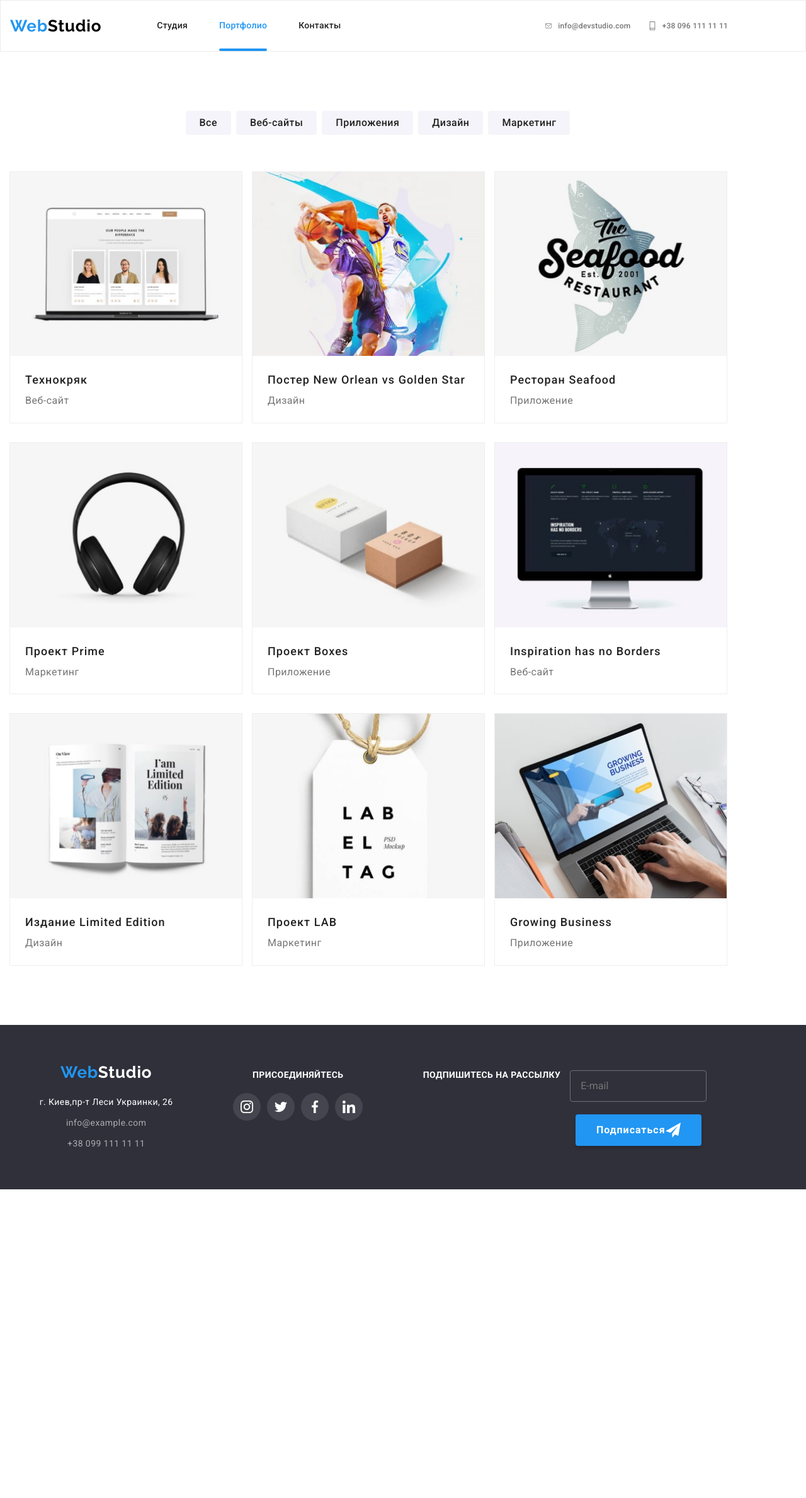
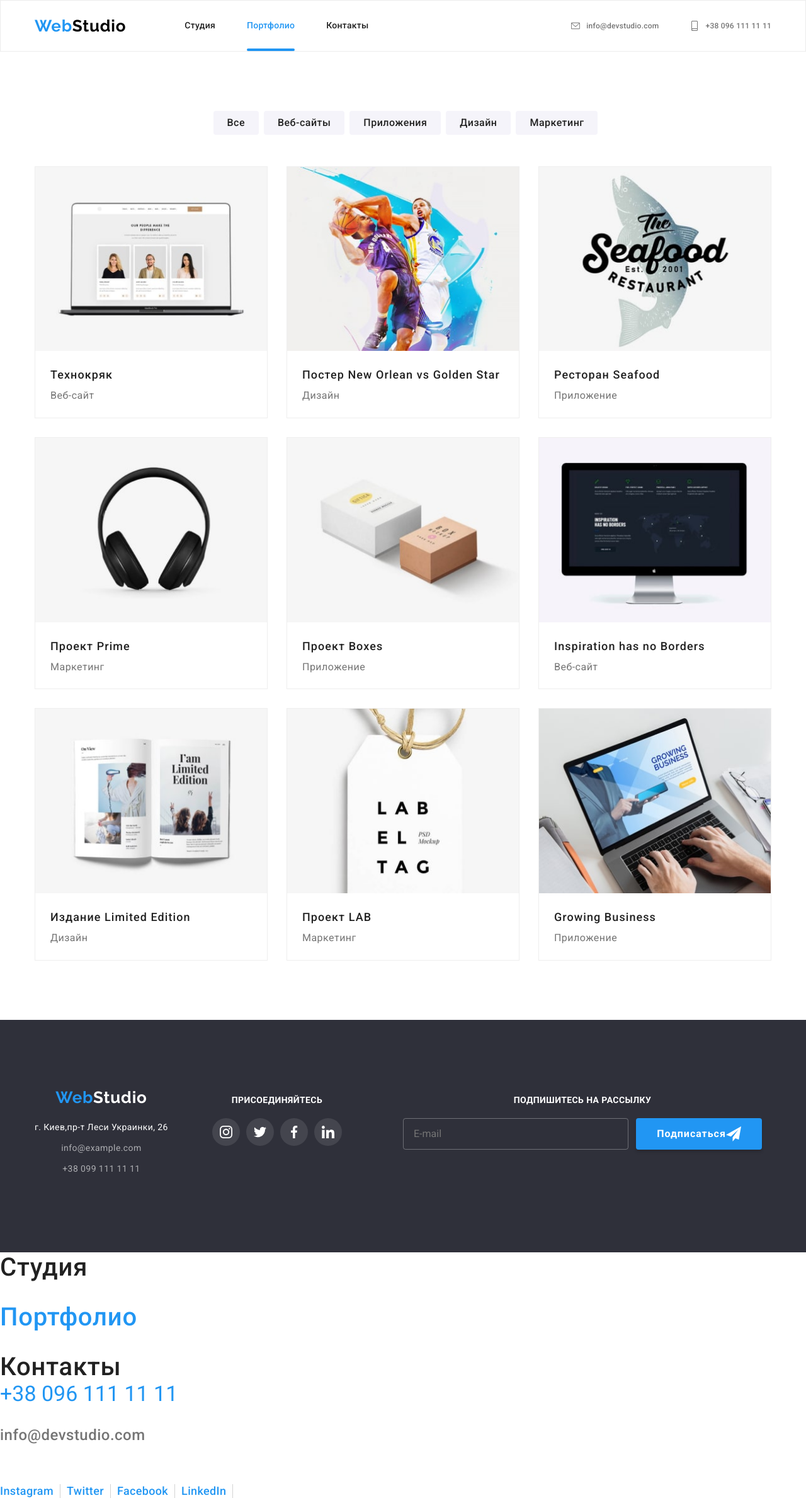
Before and after one commit to nina-strizhachenko/goit-markup-hw-08, a plain HTML site: page portfolio.html in a window 1280 px wide. Shown: the whole page at 63% size. Before the commit the page ends 1888 px from the top, so only its background shows below. Drawn offline with nearby package versions, Linux system fonts and the light colour scheme.

Commit message:
dz-08-pravki-2

```diff
--- a/portfolio.html
+++ b/portfolio.html
@@ -19,7 +19,7 @@
 </head>
 
 <body>
-    <header class="header--border">
+    <header class="header header--border">
         <div class="container  header__container is-open">
             <a class="logo link" href="WebStudio"> <span class="logo__web">Web</span><span>Studio</span></a>
             <button class="menu-toggle js-open-menu" aria-expanded="false" aria-controls="mobile-menu">
@@ -34,58 +34,18 @@
                     <li class="nav-list__item"><a href="" class="nav-list__link link">Контакты</a></li>
                 </ul>
             </nav>
-            <ul class="contacts list">
-                <li class="contacts__item"><a class="contacts__link link" href="mailto:info@devstudio.com"><svg
-                            class="contacts__icon" width="16" height="16">
+            <ul class="header-contacts list">
+                <li class="header-contacts__item"><a class="header-contacts__link link"
+                        href="mailto:info@devstudio.com"><svg class="header-contacts__icon" width="16" height="16">
                             <use href="./images/icons.svg#icon-envelope"></use>
                         </svg>info@devstudio.com</a></li>
-                <li class="contacts__item"><a class="contacts__link link" href="tel:+380961111111"><svg
-                            class="contacts__icon" width="16" height="16">
+                <li class="header-contacts__item"><a class="header-contacts__link link" href="tel:+380961111111"><svg
+                            class="header-contacts__icon" width="16" height="16">
                             <use href="./images/icons.svg#icon-smartphone"></use>
                         </svg>+38 096 111 11
                         11</a></li>
             </ul>
         </div>
-        <div class="menu-container js-menu-container " id="mobile-menu">
-            <button class="menu-toggle js-close-menu">
-                <svg class="menu-toggle__icon" width="40" height="40" aria-label="Переключатель мобильного меню">
-                    <use class="icon-close" href="./images/icons.svg#icon-close"></use>
-                </svg></button>
-            <nav class="header__menu">
-                <ul class="menu-list list">
-                    <li class="menu-list__item"><a class="menu-list__link menu-list__link--current link"
-                            href="./index.html">Студия</a>
-                    </li>
-                    <li class="menu-list__item"><a href="./portfolio.html" class="menu-list__link link">Портфолио</a>
-                    </li>
-                    <li class="menu-list__item"><a href="" class="menu-list__link link">Контакты</a></li>
-                </ul>
-            </nav>
-            <div class="menu-contacts">
-                <ul class="contacts-list-menu list">
-                    <li class="contacts-list-tel__item"><a class="contacts-list-tel__link link"
-                            href="tel:+380961111111">
-                            +38 096 111 11 11</a></li>
-                    <li class="contacts-list-mail__item"><a class="contacts-list-mail__link link"
-                            href="mailto:info@devstudio.com">info@devstudio.com
-                        </a></li>
-                </ul>
-                <ul class="menu-social list">
-                    <li class="menu-social__item">
-                        <a href="" class="menu-social__link link">Instagram</a>
-                    </li>
-                    <li class="menu-social__item">
-                        <a href="" class="menu-social__link link">Twitter</a>
-                    </li>
-                    <li class="menu-social__item">
-                        <a href="" class="menu-social__link link">Facebook</a>
-                        <span class="menu-social__link--line"></span>
-                    </li>
-                    <li class="menu-social__item">
-                        <a href="" class="menu-social__link link">LinkedIn</a>
-                    </li>
-                </ul>
-            </div>
     </header>
     <main>
         <section class="portfolio section">
@@ -267,7 +227,7 @@
     </main>
     <footer class="footer">
         <div class="container footer__container">
-            <div class="footer__container--wrap">
+            <div class="footer__address">
                 <a class="logo logo--secondary link" href="WebStudio"><span class="logo__web">Web</span><span
                         class="">Studio</span></a>
                 <address class="address">
@@ -287,7 +247,7 @@
                     </ul>
                 </address>
             </div>
-            <div class="footer__container--wrap">
+            <div class="footer__social">
                 <h3 class="footer__title">ПРИСОЕДИНЯЙТЕСЬ</h3>
                 <ul class="social-list list">
                     <li class="social-list__item">
@@ -317,7 +277,7 @@
                     </li>
                 </ul>
             </div>
-            <div class="footer__container--wrap footer__subscribe">
+            <div class="footer__subscribe">
                 <h3 class="footer__title">Подпишитесь на рассылку</h3>
                 <form action="#" class="subscribe">
                     <input type="text" name="mailing-email" class="subscribe__input" id="mailing-email"
@@ -331,6 +291,50 @@
             </div>
         </div>
     </footer>
+
+    <div class="menu-container js-menu-container " id="mobile-menu">
+        <button class="menu-toggle js-close-menu">
+            <svg class="menu-toggle__icon" width="40" height="40" aria-label="Переключатель мобильного меню">
+                <use class="icon-close" href="./images/icons.svg#icon-close"></use>
+            </svg></button>
+        <nav>
+            <ul class="menu-list list">
+                <li class="menu-list__item"><a class="menu-list__link  link" href="./index.html">Студия</a>
+                </li>
+                <li class="menu-list__item"><a class="menu-list__link menu-list__link--current link"
+                        href="./portfolio.html">Портфолио</a>
+                </li>
+                <li class="menu-list__item"><a href="" class="menu-list__link link">Контакты</a></li>
+            </ul>
+        </nav>
+        <div class="menu-contacts">
+            <ul class="contacts list">
+                <li class="contacts__item"><a
+                        class="contacts__link contacts__link--big-size contacts__link--accent-color link"
+                        href="tel:+380961111111">
+                        +38 096 111 11 11</a></li>
+                <li class="contacts__item"><a class="contacts__link contacts__link--medium-size link"
+                        href="mailto:info@devstudio.com">info@devstudio.com
+                    </a></li>
+            </ul>
+            <ul class="social-text-links list">
+                <li class="social-text-links__item">
+                    <a href="" class="social-text-links__link link">Instagram</a>
+                </li>
+                <li class="social-text-links__item">
+                    <a href="" class="social-text-links__link link">Twitter</a>
+                </li>
+                <li class="social-text-links__item">
+                    <a href="" class="social-text-links__link link">Facebook</a>
+                    <span class="social-text-links__link--line"></span>
+                </li>
+                <li class="social-text-links__item">
+                    <a href="" class="social-text-links__link link">LinkedIn</a>
+                </li>
+            </ul>
+        </div>
+    </div>
+
     <script defer src="https://cdnjs.cloudflare.com/ajax/libs/body-scroll-lock/3.1.5/bodyScrollLock.min.js"
         integrity="sha512-HowizSDbQl7UPEAsPnvJHlQsnBmU2YMrv7KkTBulTLEGz9chfBoWYyZJL+MUO6p/yBuuMO/8jI7O29YRZ2uBlA=="
         crossorigin="anonymous"></script>
--- a/sass/components/_backdrop-modal.scss
+++ b/sass/components/_backdrop-modal.scss
@@ -15,7 +15,7 @@
 }
 
 .modal {
-  width: 98%;
+  width: 100%;
   max-height: 100vh;
   padding: 40px;
   background-color: $primary-bgr-color;
@@ -24,10 +24,8 @@
   transform: scale(1);
   transition: transform $transition-cubic;
 }
-@media screen and (min-width: 320px) {
+@media screen and (max-width: 480px) {
   .modal {
-    width: 100%;
-    max-width: 450px;
     overflow-y: auto;
   }
 }
--- a/sass/components/_contacts.scss
+++ b/sass/components/_contacts.scss
@@ -1,91 +1,96 @@
-.contacts {
-  @extend %d-flex;
+.header-contacts {
   margin-left: auto;
 }
 
-@media screen and (min-width: 768px) {
-  .contacts {
-    display: block;
-    flex-direction: column-reverse;
-  }
-}
-
-@media screen and (max-width: 767px) {
-  .contacts {
+@media screen and (max-width: 768px) {
+  .header-contacts {
     display: none;
   }
 }
 
 @media screen and (min-width: 1200px) {
-  .contacts {
-    display: flex;
+  .header-contacts {
     flex-direction: row;
     align-items: center;
     margin-left: auto;
+    display: flex;
   }
 }
-.contacts__link {
-  font-style: normal;
-  @include font(500, 14px, 1.14, 0.02em);
+.header-contacts__link {
+  font-weight: 500;
+  font-size: 12px;
+  line-height: 1.17;
+  letter-spacing: 0.02em;
   color: $primary-shade-2-text-color;
-  padding: 32px 0;
   transition: color $transition-cubic;
-  @extend %d-flex;
+  display: flex;
+  align-items: center;
 }
-@media screen and (min-width: 768px) {
-  .contacts__link {
-    padding: 0;
-    @include font(500, 12px, 1.17, 0.02em);
+// @media screen and (min-width: 768px) {
+//   .header-contacts__link {
+//     padding: 0;
+//   }
+// }
+// .header-contacts__link {
+//   @include font(500, 12px, 1.17, 0.02em);
+// }
+
+@media screen and (min-width: 320px) {
+  .contacts__item:not(:last-child) {
+    margin-bottom: 32px;
   }
 }
 
 @media screen and (min-width: 768px) {
-  .contacts__item:not(:last-child) {
+  .header-contacts__item:not(:last-child) {
     margin-bottom: 10px;
   }
 }
 
 @media screen and (min-width: 1200px) {
-  .contacts__item:not(:last-child) {
+  .header-contacts__item:not(:last-child) {
     margin-bottom: 0;
-  }
-}
-.contacts__item {
-  @extend %d-flex;
-  align-items: center;
-  justify-content: center;
-  &:not(:last-child) {
     margin-right: 50px;
   }
 }
-
-@media screen and (min-width: 768px) {
-  .contacts__item:not(:last-child) {
-    margin-right: 0;
-    align-items: center;
+.contacts__link--big-size {
+  font-size: 27px;
+}
+@media screen and (min-width: 480px) {
+  .contacts__link--big-size {
+    font-size: 34px;
   }
 }
-@media screen and (min-width: 1200px) {
-  .contacts__item:last-child {
-    margin-right: 30px;
-    margin-left: 30px;
-  }
+
+.contacts__link--medium-size {
+  font-size: 24px;
+  font-weight: 500;
+  line-height: 28px;
+  letter-spacing: 0.02em;
+  color: $primary-shade-2-text-color;
 }
-.contacts__link:hover,
-.contacts__link:focus {
+.contacts__link--accent-color {
   color: $accent-color;
 }
 
-.contacts__icon {
+@media screen and (min-width: 1200px) {
+  .header-contacts__item {
+    display: flex;
+  }
+}
+
+.header-contacts__link:hover,
+.header-contacts__link:focus {
+  color: $accent-color;
+}
+
+.header-contacts__icon {
   margin-right: 10px;
   & {
     fill: currentColor;
   }
 }
-@media screen and (min-width: 768px) {
-  .contacts__icon {
-    width: 10px;
-    height: 14px;
-    align-items: center;
-  }
+
+.header-contacts__icon {
+  width: 14px;
 }
--- a/sass/components/_container.scss
+++ b/sass/components/_container.scss
@@ -1,8 +1,6 @@
-@media screen and (min-width: 320px) {
-  .container {
-    padding-left: 15px;
-    padding-right: 15px;
-  }
+.container {
+  padding: 0 15px;
+  margin: 0 auto;
 }
 
 @media screen and (min-width: 768px) {
--- a/sass/components/_filter.scss
+++ b/sass/components/_filter.scss
@@ -1,38 +1,26 @@
 .filter {
   display: flex;
-  justify-content: center;
-  margin-bottom: 50px;
+  flex-wrap: wrap;
+  margin: -8px;
+  margin-bottom: 32px;
 }
 
-@media screen and (min-width: 320px) {
-  .filter {
-    justify-content: flex-start;
-    flex-wrap: wrap;
-    margin: -8px;
-  }
-}
 @media screen and (min-width: 768px) {
   .filter {
     justify-content: center;
-    margin-bottom: 30px;
+    margin-bottom: 22px;
   }
 }
 
 @media screen and (min-width: 1200px) {
   .filter {
     justify-content: center;
-    margin-bottom: 50px;
+    margin-bottom: 42px;
   }
 }
 
-.filter__item:not(:last-child) {
-  margin-right: 8px;
-  @media screen and (min-width: 320px) {
-    margin-right: 0;
+@media screen and (min-width: 320px) {
+  .filter__item {
+    margin: 8px 0 8px 8px;
   }
 }
-@media screen and (min-width: 320px) {
-  .filter__item {
-    margin: 8px;
-  }
-}
--- a/sass/components/_footer.scss
+++ b/sass/components/_footer.scss
@@ -10,7 +10,6 @@
   text-transform: uppercase;
   color: $secondary-text-color;
   margin-bottom: 12px;
-  text-align: center;
 }
 
 @media screen and (min-width: 320px) {
@@ -20,12 +19,50 @@
   }
 }
 
+@media screen and (min-width: 768px) {
+  .footer__address {
+    width: 50%;
+  }
+}
+@media screen and (min-width: 1200px) {
+  .footer__address {
+    width: auto;
+  }
+}
 @media screen and (min-width: 320px) {
-  .footer__container--wrap {
-    text-align: center;
+  .footer__address {
     margin-bottom: 60px;
   }
 }
+@media screen and (min-width: 768px) {
+  .footer__social {
+    width: 50%;
+  }
+}
+
+@media screen and (min-width: 1200px) {
+  .footer__social {
+    width: auto;
+    margin-left: 70px;
+  }
+}
+
+@media screen and (min-width: 320px) {
+  .footer__social {
+    margin-bottom: 60px;
+  }
+}
+.footer__subscribe {
+  width: 100%;
+  margin-top: 0;
+}
+@media screen and (min-width: 1200px) {
+  .footer__subscribe {
+    width: auto;
+    margin-left: auto;
+  }
+}
+
 @media screen and (min-width: 320px) {
   .footer__title {
     justify-content: center;
@@ -38,35 +75,11 @@
     display: flex;
     align-items: baseline;
     flex-wrap: wrap;
-    justify-content: space-around;
-  }
-}
-
-@media screen and (min-width: 768px) {
-  .footer__container--wrap {
-    margin-bottom: 0;
   }
 }
 
 @media screen and (min-width: 768px) {
   .footer__subscribe {
-    display: flex;
-    flex-wrap: wrap;
-    text-align: center;
-    justify-content: center;
     margin-top: 60px;
   }
 }
-@media screen and (min-width: 1200px) {
-  .footer__subscribe {
-    display: flex;
-    text-align: center;
-    justify-content: center;
-    margin-top: 0;
-  }
-}
-@media screen and (min-width: 1200px) {
-  .footer__title {
-    font-weight: 700px;
-  }
-}
--- a/sass/components/_header.scss
+++ b/sass/components/_header.scss
@@ -5,30 +5,20 @@
 
 .header__nav {
   margin-left: 93px;
-  @media screen and (min-width: 768px) {
-    margin-left: 88px;
+}
+@media screen and (max-width: 767px) {
+  .header__nav {
+    display: none;
   }
 }
 
 .header--border {
   border: 1px solid $border-header-color;
-  @media screen and (min-width: 320px) {
-    padding: 16px 0;
-  }
-  @media screen and (min-width: 1200px) {
-    padding: 0;
-  }
 }
 
-@media screen and (min-width: 320px) {
+@media screen and (max-width: 767px) {
   .header {
     padding: 16px 0;
-  }
-}
-
-@media screen and (min-width: 767px) {
-  .header {
-    padding: 0;
   }
 }
 
--- a/sass/components/_mobile-menu.scss
+++ b/sass/components/_mobile-menu.scss
@@ -1,6 +1,6 @@
 .menu-toggle {
-  min-height: 40px;
-  min-width: 40px;
+  height: 40px;
+  width: 40px;
   position: absolute;
   top: 10px;
   right: 15px;
@@ -18,9 +18,17 @@
     display: none;
   }
 }
+.menu-toggle__icon:hover,
+.menu-toggle__icon:focus {
+  fill: $accent-color;
+  transition: fill $transition-cubic;
+}
 
+@media screen and (max-width: 767px) {
   .menu-container {
     position: fixed;
+    display: flex;
+    flex-direction: column;
     top: 0;
     left: 0;
     width: 100vw;
@@ -28,11 +36,11 @@
     padding: 48px 40px;
     z-index: 999;
     text-align: left;
-  background-color: #fff;
+    background-color: $primary-bgr-color;
     transform: translateX(100%);
     transition: transform $transition-cubic;
   }
-
+}
 .menu-container.is-open {
   transform: translateX(0);
 }
@@ -40,7 +48,7 @@
 .menu-list__link {
   font-weight: 500;
   font-size: 40px;
-  line-height: 47px;
+  line-height: 1.18;
   letter-spacing: 0.02em;
   color: $primary-shade-text-color;
 }
@@ -53,39 +61,28 @@
   margin-bottom: 32px;
 }
 
-.contacts-list-tel__link {
-  font-weight: 500;
-  font-size: 34px;
-  line-height: 40px;
-  letter-spacing: 0.02em;
-  color: $accent-color;
+.menu-contacts {
+  margin-top: auto;
 }
 
-.contacts-list-tel__item {
-  margin-top: 302px;
-}
-.contacts-list-mail__item {
-  margin-top: 32px;
-}
-.contacts-list-mail__link {
-  font-weight: 500;
-  font-size: 24px;
-  line-height: 28px;
-  letter-spacing: 0.02em;
-  color: $primary-shade-2-text-color;
+.social-text-links {
+  display: flex;
+  flex-wrap: wrap;
+  margin: 0 -10px;
 }
 
-.menu-social {
-  display: flex;
-}
-
-.menu-social {
+.social-text-links {
   margin-top: 64px;
 }
-.menu-social__item {
+.social-text-links__item {
   border-right: 1px solid rgba(33, 33, 33, 0.2);
 }
-.menu-social__link {
+@media screen and (max-width: 480px) {
+  .social-text-links__item {
+    margin-bottom: 10px;
+  }
+}
+.social-text-links__link {
   font-weight: 500;
   font-size: 18px;
   line-height: 22px;
@@ -94,12 +91,6 @@
   margin-right: 10px;
   margin-left: 10px;
 }
-.menu-social__link:not(:first-child) {
+.social-text-links__link:not(:first-child) {
   margin-left: 10px;
 }
-
-.menu-toggle__icon:hover,
-.menu-toggle__icon:focus {
-  fill: $accent-color;
-  transition: fill $transition-cubic;
-}
--- a/sass/components/_portfolio.scss
+++ b/sass/components/_portfolio.scss
@@ -52,12 +52,9 @@
   border: 1px solid $border-portfolio-item-color;
   transition: box-shadow $transition-cubic;
 }
-
-.portfolio-list__item:not(:nth-child(3n)) {
-  margin-right: 30px;
-  @media screen and (min-width: 320px) {
-    margin-right: 0;
-  }
+.portfolio-list__item {
+  width: 370px;
+  margin: 0 auto;
 }
 
 @media screen and (min-width: 768px) {
--- a/sass/components/_section.scss
+++ b/sass/components/_section.scss
@@ -1,4 +1,4 @@
-@media screen and (min-width: 320px) {
+@media screen and (max-width: 1199px) {
   .section {
     padding: 60px 0;
   }
--- a/sass/components/_specials.scss
+++ b/sass/components/_specials.scss
@@ -36,7 +36,7 @@
   }
 }
 
-@media screen and (min-width: 320px) {
+@media screen and (max-width: 767px) {
   .special-list__item:not(:last-child) {
     margin-bottom: 30px;
   }
--- a/sass/components/_subscribe.scss
+++ b/sass/components/_subscribe.scss
@@ -12,30 +12,42 @@
 @media screen and (min-width: 1200px) {
   .subscribe {
     display: flex;
-    flex-direction: column;
-    justify-content: center;
+    flex-direction: row;
   }
 }
 
 .subscribe__input {
-  // margin-right: 12px;
   border-radius: 4px;
-  padding-left: 16px;
+  margin-bottom: 20px;
+  height: 50px;
+  padding: 15px 16px;
   color: $secondary-text-color;
   background-color: transparent;
   transition: border-color $transition-cubic;
   min-height: 50px;
   border: 1px solid rgba($border-footer-color, 0.3);
-  @media screen and (min-width: 320px) {
-    margin-bottom: 20px;
-    width: 100%;
-    height: 50px;
-    padding: 15px 16px;
-  }
-  @media screen and (min-width: 768px) {
-    width: 100%;
-  }
-  @media screen and (min-width: 1200px) {
+}
+
+@media screen and (min-width: 320px) {
+  .subscribe__input {
     width: 100%;
   }
 }
+
+@media screen and (min-width: 768px) {
+  .subscribe__input {
+    width: 450px;
+  }
+}
+
+@media screen and (min-width: 1200px) {
+  .subscribe__input {
+    width: 358px;
+    margin-right: 12px;
+  }
+}
+@media screen and (min-width: 1199px) {
+  .subscribe__input {
+    margin-bottom: 0;
+  }
+}
--- a/sass/components/_works.scss
+++ b/sass/components/_works.scss
@@ -10,6 +10,7 @@
 
 .works {
   display: flex;
+  margin: -15px;
 }
 
 .works__item {
@@ -36,6 +37,7 @@
   color: $secondary-text-color;
 }
 
-.works__item:not(:last-child) {
-  margin-right: 30px;
+.works__item {
+  width: calc((100% - 3 * 30px) / 3);
+  margin: 15px;
 }
```
Also changed, not shown: index.html (+51 -52 lines), sass/components/_clients.scss (+4 -7 lines), sass/components/_hero.scss (+8 -14 lines), sass/components/_team.scss (+8 -9 lines), css/main.css, css/main.min.css, 2 other files. Lines whose indentation alone changed are shown as unchanged.
